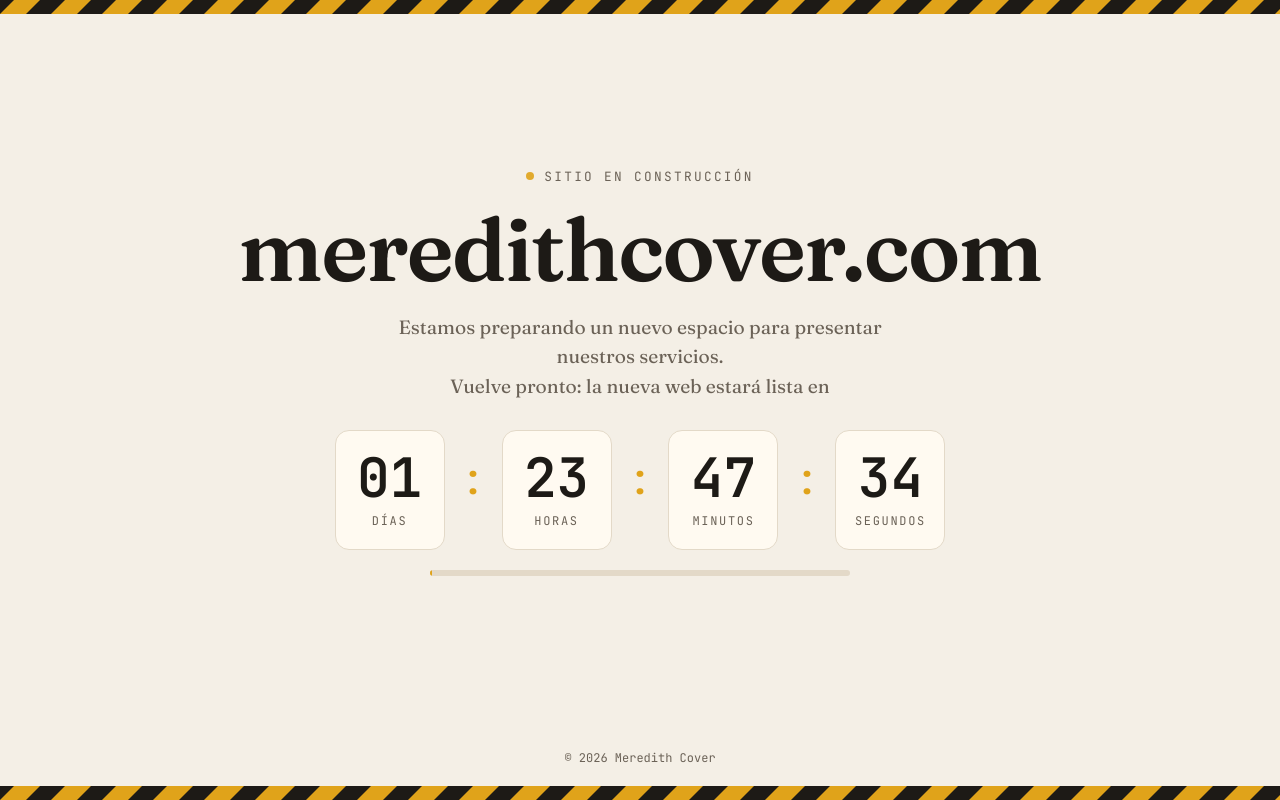
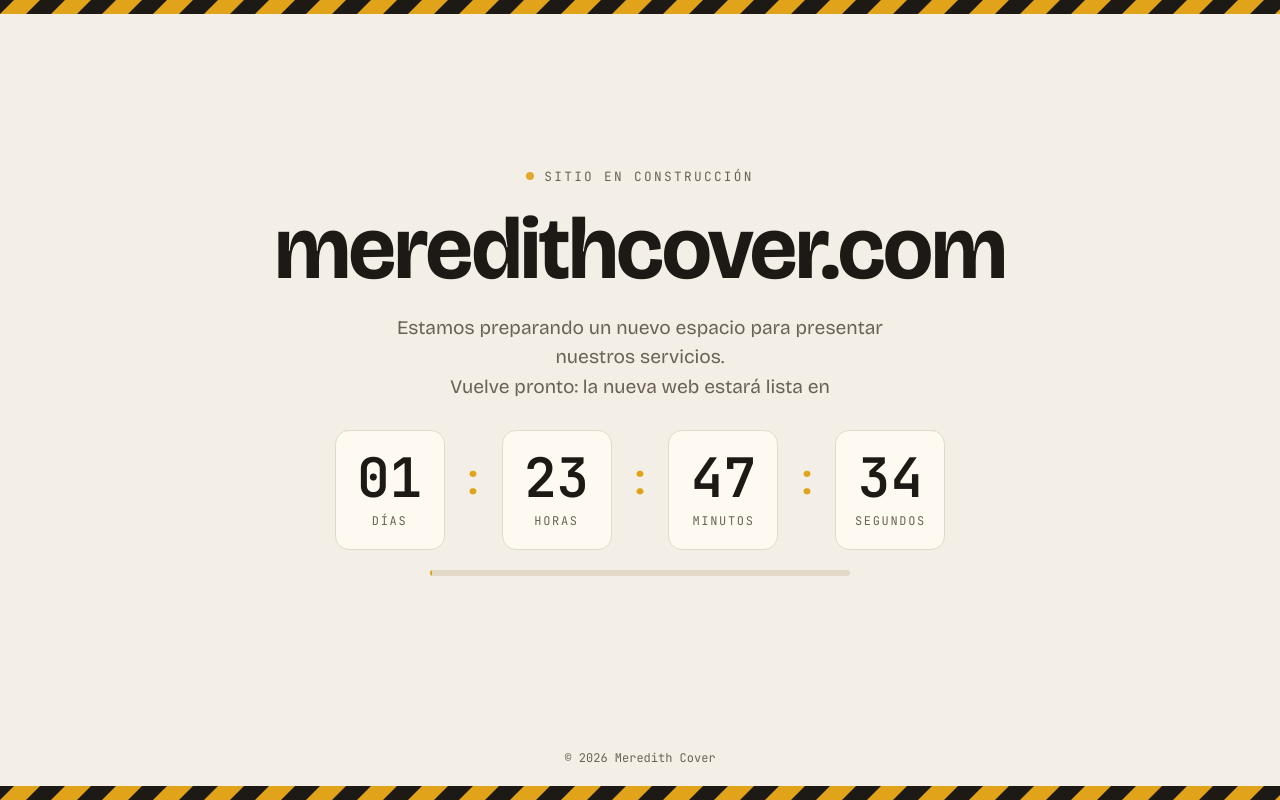
Before and after one commit to luis9281/meredithcover.com, an Astro site: page / in a window 1280 px wide. Built offline with nearby package versions, Linux system fonts and the light colour scheme; Astro itself is replaced by a stand-in of ours.

Commit message:
Swap display font to Bricolage Grotesque
Co-Authored-By: Claude Opus 5.5 <noreply@anthropic.com>

```diff
--- a/src/pages/index.astro
+++ b/src/pages/index.astro
@@ -17,7 +17,7 @@ const domain = 'meredithcover.com';
 		<link rel="preconnect" href="https://fonts.googleapis.com" />
 		<link rel="preconnect" href="https://fonts.gstatic.com" crossorigin />
 		<link
-			href="https://fonts.googleapis.com/css2?family=Fraunces:opsz,wght@9..144,400;9..144,600&family=JetBrains+Mono:wght@400;600&display=swap"
+			href="https://fonts.googleapis.com/css2?family=Bricolage+Grotesque:opsz,wght@12..96,400;12..96,700&family=JetBrains+Mono:wght@400;600&display=swap"
 			rel="stylesheet"
 		/>
 	</head>
@@ -111,7 +111,7 @@ const domain = 'meredithcover.com';
 				flex-direction: column;
 				background: var(--bg);
 				color: var(--ink);
-				font-family: 'Fraunces', Georgia, serif;
+				font-family: 'Bricolage Grotesque', system-ui, sans-serif;
 			}
 			.tape {
 				height: 14px;
@@ -152,7 +152,7 @@ const domain = 'meredithcover.com';
 
 			h1 {
 				margin: 0;
-				font-weight: 600;
+				font-weight: 700;
 				font-size: clamp(2.4rem, 9vw, 5.5rem);
 				line-height: 1;
 				letter-spacing: -0.02em;
```
